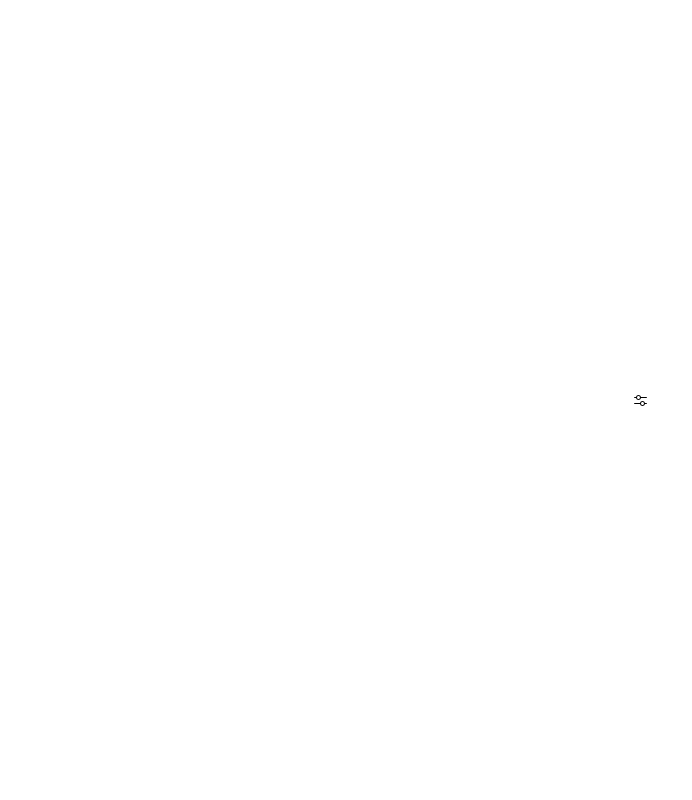
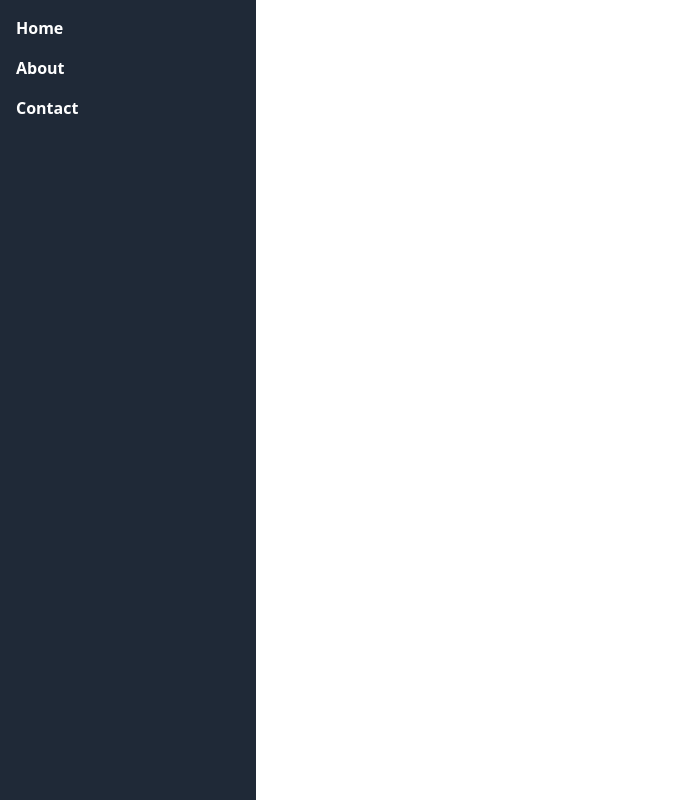
Before and after one commit to ChaseRensberger/jeopardy, a Next.js app: page / in a window 1280 px wide. Shown: the whole page, without its empty margins (0-692 px from the left). Built offline with nearby package versions, Linux system fonts and the light colour scheme.

Commit message:
side nav

```diff
--- a/app/page.tsx
+++ b/app/page.tsx
@@ -1,13 +1,10 @@
 'use client';
-
-import PopoverDemo from '../components/Popover';
+import SideNav from '../components/SideNav';
 
 const Home = () => {
 	return (
 		<>
-			<div className="flex-row justify-center items-center flex h-screen w-screen">
-				<PopoverDemo />
-			</div>
+			<SideNav />
 		</>
 	);
 };
--- /dev/null
+++ b/components/SideNav.tsx
@@ -0,0 +1,34 @@
+const SideNav = () => {
+	return (
+		<nav className="bg-gray-800 h-screen w-64 px-4 py-4 fixed left-0 top-0 bottom-0">
+			<ul className="list-none">
+				<li className="mb-4">
+					<a
+						href="#"
+						className="block font-semibold text-white hover:text-gray-400"
+					>
+						Home
+					</a>
+				</li>
+				<li className="mb-4">
+					<a
+						href="#"
+						className="block font-semibold text-white hover:text-gray-400"
+					>
+						About
+					</a>
+				</li>
+				<li className="mb-4">
+					<a
+						href="#"
+						className="block font-semibold text-white hover:text-gray-400"
+					>
+						Contact
+					</a>
+				</li>
+			</ul>
+		</nav>
+	);
+};
+
+export default SideNav;
```
